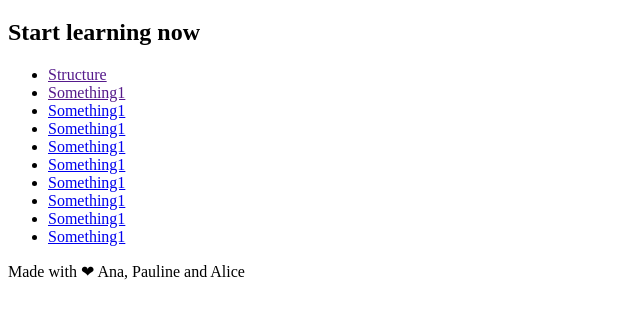
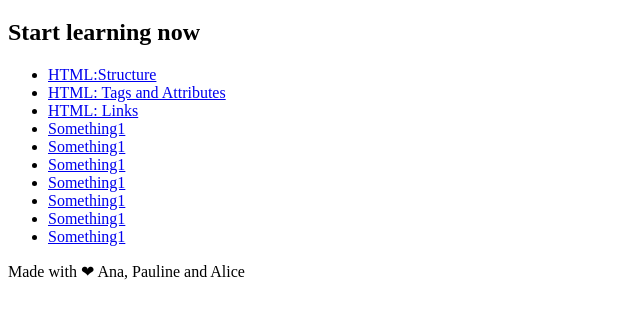
Before and after one commit to paulina-grunwald/bootcamp-html-css-project, a plain HTML site: page beginner-bootcamp/day-1/index.html in a window 1280 px wide. Shown: the part 61-378 px from the top of the page, without its empty margins (0-640 px from the left). Drawn offline with Linux system fonts and the light colour scheme.

Commit message:
link pages to index

```diff
--- a/beginner-bootcamp/day-1/index.html
+++ b/beginner-bootcamp/day-1/index.html
@@ -12,9 +12,9 @@
       <h2>Start learning now</h2>
       <div id="">
         <ul>
-          <li><a href="" target="">Structure</a></li>
-          <li><a href="" target="">Something1</a></li>
-          <li><a href="#" target="">Something1</a></li>
+          <li><a href="structure.html" target="">HTML:Structure</a></li>
+          <li><a href="tags.html" target="">HTML: Tags and Attributes</a></li>
+          <li><a href="links.html" target="">HTML: Links</a></li>
           <li><a href="#" target="">Something1</a></li>
           <li><a href="#" target="">Something1</a></li>
           <li><a href="#" target="">Something1</a></li>
```
